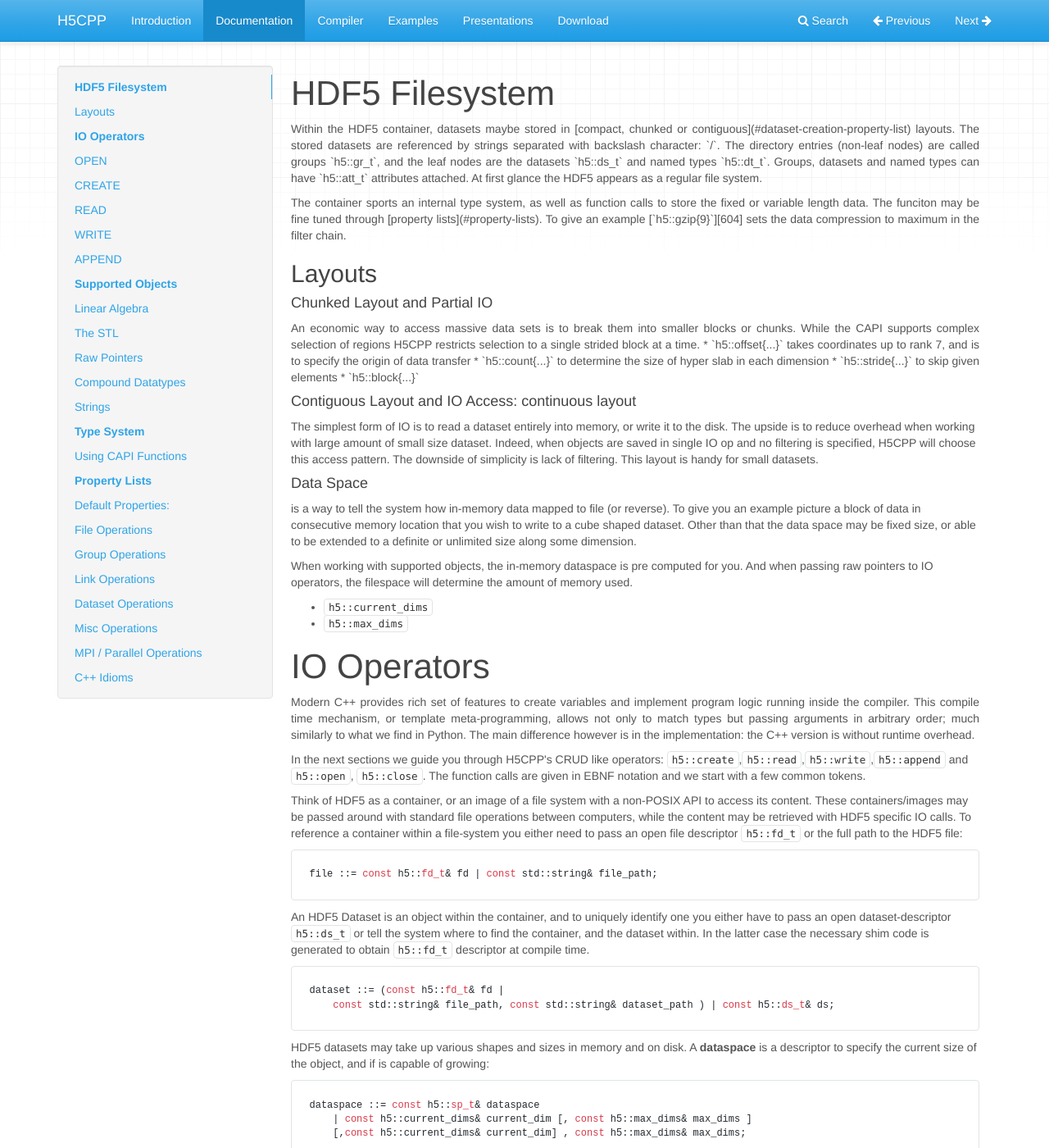
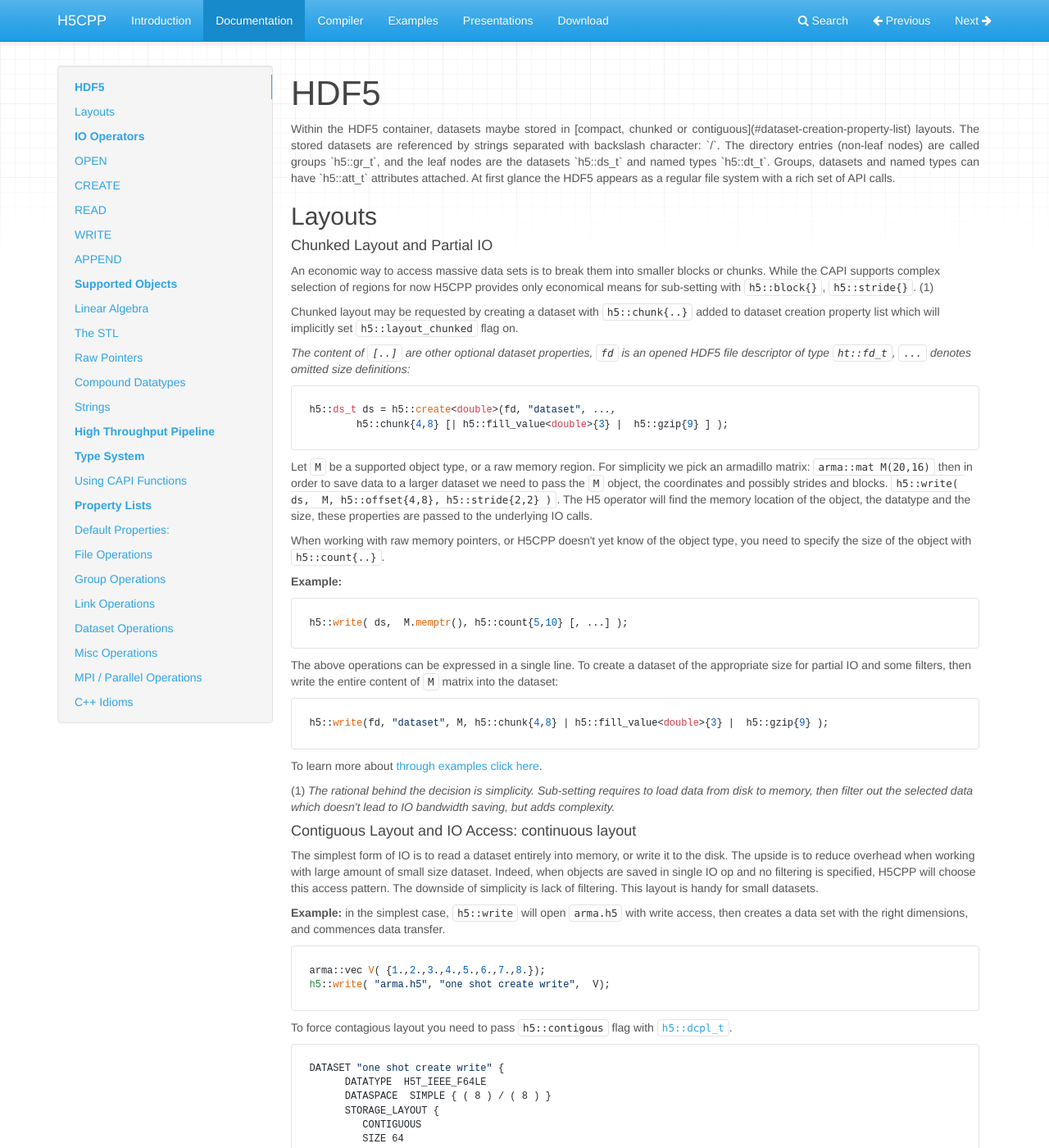
Before and after one commit to steven-varga/h5cpp-doc, an MkDocs documentation site: the page built from docs/architecture.md, in a window 1280 px wide and 1400 px high. Shown: the whole window at 82% size. Built offline with MkDocs 1.6.1, drawn with Linux system fonts in a browser that asks for light colours; nearby versions of some CDN libraries; some of the changed text lies outside the part shown.

Commit message:
data layouts explained

````diff
--- a/docs/architecture.md
+++ b/docs/architecture.md
@@ -1,35 +1,98 @@
 
-# HDF5 Filesystem
+# HDF5
 <p align='justify'>
 Within the HDF5 container, datasets maybe stored in [compact, chunked or contiguous](#dataset-creation-property-list) layouts. The  stored datasets are referenced by strings separated with backslash character: `/`.
-The directory entries (non-leaf nodes) are called groups `h5::gr_t`, and the leaf nodes are the datasets `h5::ds_t` and named types `h5::dt_t`. Groups, datasets and named types can have `h5::att_t` attributes attached. At first glance the HDF5 appears as a regular file system.
+The directory entries (non-leaf nodes) are called groups `h5::gr_t`, and the leaf nodes are the datasets `h5::ds_t` and named types `h5::dt_t`. Groups, datasets and named types can have `h5::att_t` attributes attached. At first glance the HDF5 appears as a regular file system with a rich set of API calls.
 </p>
-<p align='justify'>
-The container sports an internal type system, as well as function calls to store the fixed or variable length data. The funciton may be fine tuned through
- [property lists](#property-lists). To give an example [`h5::gzip{9}`][604] sets the data compression to maximum in the filter chain.</p>
-
 ## Layouts
 #### Chunked Layout and Partial IO
-<p align='justify'>
-An economic way to access massive data sets is to break them into smaller blocks or chunks. While the CAPI supports complex selection of regions H5CPP restricts selection to a single strided block at a time.
+An economic way to access massive data sets is to break them into smaller blocks or chunks. While the CAPI supports complex selection of regions for now H5CPP provides only economical means for sub-setting with `h5::block{}`, `h5::stride{}`. (1)
 
-* `h5::offset{...}` takes coordinates up to rank 7, and is to specify the origin of data transfer
-* `h5::count{...}` to determine the size of hyper slab in each dimension
-* `h5::stride{...}` to skip given elements
-* `h5::block{...}`
-</p>
+Chunked layout may be requested by creating a dataset with `h5::chunk{..}` added to dataset creation property list which will implicitly set `h5::layout_chunked` flag on.
+
+*The content of `[..]` are other optional dataset properties, `fd` is an opened HDF5 file descriptor of type `ht::fd_t`, `...` denotes omitted size definitions:*
+```cpp
+h5::ds_t ds = h5::create<double>(fd, "dataset", ...,
+		h5::chunk{4,8} [| h5::fill_value<double>{3} |  h5::gzip{9} ] );
+```
+
+Let `M` be a supported object type, or a raw memory region. For simplicity we pick an armadillo matrix: `arma::mat M(20,16)` then in order to save data to a larger dataset we need to pass the `M` object, the coordinates and possibly strides and blocks.
+`h5::write( ds,  M, h5::offset{4,8}, h5::stride{2,2} )`. The H5 operator will find the memory location of the object, the datatype and the size, these properties are passed to the underlying IO calls.
+
+When working with raw memory pointers, or H5CPP doesn't yet know of the object type, you need to specify the size of the object with `h5::count{..}`.
+
+**Example:**
+
+```cpp
+h5::write( ds,  M.memptr(), h5::count{5,10} [, ...] );
+```
+
+The above operations can be expressed in a single line. To create a dataset of the appropriate size for partial IO and some filters, then write the entire content of `M` matrix into the dataset:
+```cpp
+h5::write(fd, "dataset", M, h5::chunk{4,8} | h5::fill_value<double>{3} |  h5::gzip{9} );
+```
+To learn more about [through examples click here](examples.md).
+
+
+(1) *The rational behind the decision is simplicity. Sub-setting requires to load data from disk to memory, then filter out the selected data which doesn't lead to IO bandwidth saving, but adds complexity.*
+
+
 
 #### Contiguous Layout and IO Access: continuous layout
 The simplest form of IO is to read a dataset entirely into memory, or write it to the disk. The upside is to reduce overhead when working with large amount of small size dataset. Indeed, when objects are saved in single IO op and no filtering is specified, H5CPP will choose this access pattern.  The downside of simplicity is lack of filtering. This layout is handy for small datasets.
 
+**Example:** in the simplest case, `h5::write` will open `arma.h5` with write access, then creates a data set with the right dimensions, and commences data transfer.
+```
+arma::vec V( {1.,2.,3.,4.,5.,6.,7.,8.});
+h5::write( "arma.h5", "one shot create write",  V);
+```
+To force contagious layout you need to pass `h5::contigous` flag with [`h5::dcpl_t`](#dataset-creation-property-list).
+```
+DATASET "one shot create write" {
+      DATATYPE  H5T_IEEE_F64LE
+      DATASPACE  SIMPLE { ( 8 ) / ( 8 ) }
+      STORAGE_LAYOUT {
+         CONTIGUOUS
+         SIZE 64
+         OFFSET 5888
+      }
+      FILTERS {
+         NONE
+      }
+      FILLVALUE {
+         FILL_TIME H5D_FILL_TIME_IFSET
+         VALUE  H5D_FILL_VALUE_DEFAULT
+      }
+      ALLOCATION_TIME {
+         H5D_ALLOC_TIME_LATE
+      }
+   }
 
-#### Data Space
+```
+
+#### Compact Layout
+is to store tiny data sets, perhaps the nodes of a very large graph.
+
+
+#### Data Space and Dimensions
 is a way to tell the system how in-memory data mapped to file (or reverse). To give you an example picture a block of data in consecutive memory location that you wish to write to a cube shaped dataset. Other than that the data space may be fixed size, or able to be extended to a definite or unlimited size along some dimension.
 
 When working with supported objects, the in-memory dataspace is pre computed for you. And when passing raw pointers to IO operators, the filespace will determine the amount of memory used.
 
-* `h5::current_dims`
-* `h5::max_dims`
+List to describe dimensions of a dataset:
+
+* `h5::current_dims{i,j,k,..}` - actual dimension `i,j,k \in {1 - max}`
+* `h5::max_dims{...}` - maximum dimension, use `H5S_UNLIMITED` for infinite
+* `h5::chunk{...}` - define block size, clever blocking arrangement increases throughout
+
+List how to select from datasets for read or write:
+
+* `h5::offset{...}` - start coordinates of data selection
+* `h5::stride{...}` - every `n` considered
+* `h5::block{...}` - every `m` block is considered
+* `h5::count{...}` - the amount of data
+
+**Note:** `h5::stride`, `h5::block` and scatter - gather operations doesn't work when `h5::high_throughput` set, due to performance reasons.
 
 #IO Operators
 <p align='justify'>
@@ -327,6 +390,65 @@ HDF5 supports variable and fixed strings. The former is of interest, as the most
 **not supported**: `wchar_t _wchar char16_t _wchar16 char32_t _wchar32`
 
 **TODO:** work out a new efficient storage mechanism for strings.
+
+# High Throughput Pipeline
+
+HDF5 comes with complex mechanism for type conversion, filtering, scatter - gather funtions,etc, but what if you need to engineer a system to bare metal without frills? `h5::high_throughput` data access property replaces the standard data processing mechanism with a BLAS level 3 blocking, a CPU cache aware filter chain and delegates all calls to `H5DOwrite_chunk` and `H5DOread_chunk` optimized calls.
+
+**Example:** to save an `arma::mat M(16,32)` into an HDF5 data set using direct chunk write, first pass `h5::high_throughput` data access property when opening/creating data set, make certain to choose chunked layout
+by setting `h5::chunk{...}`. Optional standard filters and fill values may be set, however the data set element type **must match** with
+the element type of `M`. There will be no type conversion taking place.
+```cpp
+h5::ds_t ds = h5::create<double>(fd,"bare metal IO",
+	h5::current_dims{43,57},     // multiple of chunks
+	h5::high_throughput,         // request IO pipeline
+	h5::chunk{4,8} | h5::fill_value<double>{3} |  h5::gzip{9} );
+```
+You **must align all IO calls to chunk boundaries:** `h5::offset % h5::chunk = 0` however the data set may have non-align size: `h5::count % h5::chunk != 0 -> OK`. Optionally define the amount of data transferred with `h5::count{..}`. When `h5::count{...}` is not specified, the dimension will be computed from the object. **Notice** `h5::offset{4,16}` is set to chunk boundary.
+
+Saving data near edges have matching behaviour with standard CAPI IO calls. The chunk within edge boundary having the correct content, and the outside is undefined.
+```
+h5::write( ds,  M, h5::count{4,8}, h5::offset{4,16} );
+```
+**Pros:**
+
+* Fast IO with direct chunk write/read
+* CPU cache aware filter chain
+* Option for threaded + pipelined filter chain
+
+**Cons:**
+
+* `h5::offset{..}` must be set to chunk boundaries
+* `h5::stride`, `h5::block` and other sub setting methods such as scatter - gather will not work
+
+
+
+The data set indeed is compressed, and readable from other systems:
+```
+HDF5 "arma.h5" {
+GROUP "/" {
+   DATASET "bare metal IO" {
+      DATATYPE  H5T_IEEE_F64LE
+      DATASPACE  SIMPLE { ( 40, 40 ) / ( 40, H5S_UNLIMITED ) }
+      STORAGE_LAYOUT {
+         CHUNKED ( 4, 8 )
+         SIZE 79 (162.025:1 COMPRESSION)
+      }
+      FILTERS {
+         COMPRESSION DEFLATE { LEVEL 9 }
+      }
+      FILLVALUE {
+         FILL_TIME H5D_FILL_TIME_IFSET
+         VALUE  3
+      }
+      ALLOCATION_TIME {
+         H5D_ALLOC_TIME_INCR
+      }
+   }
+}
+}
+
+```
 
 
 # Type System
--- a/mkdocs.yml
+++ b/mkdocs.yml
@@ -13,6 +13,7 @@ theme:
     include_sidebar: true
 
 markdown_extensions:
+    - footnotes
     - toc:
         permalink: "#"
         separator: "-"
````
